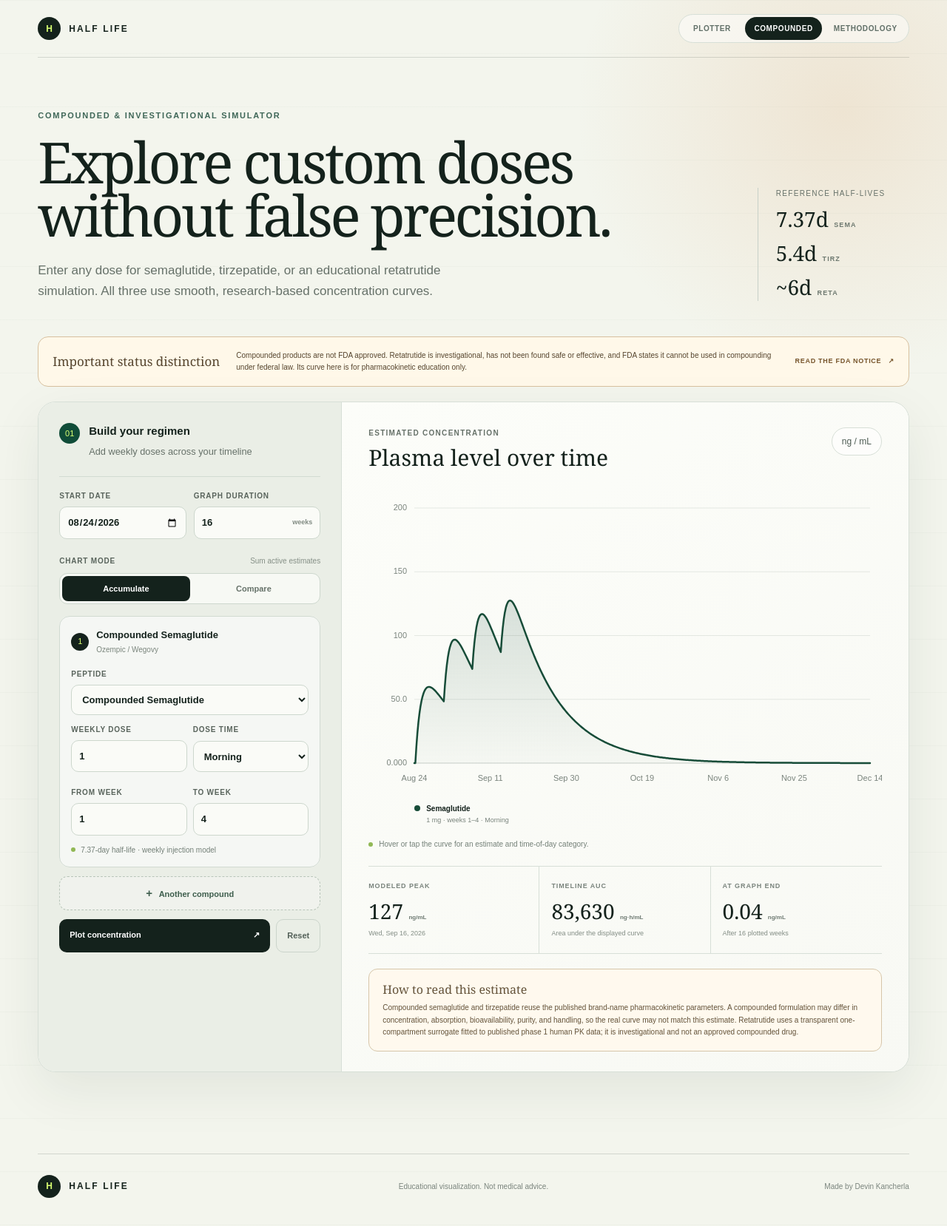
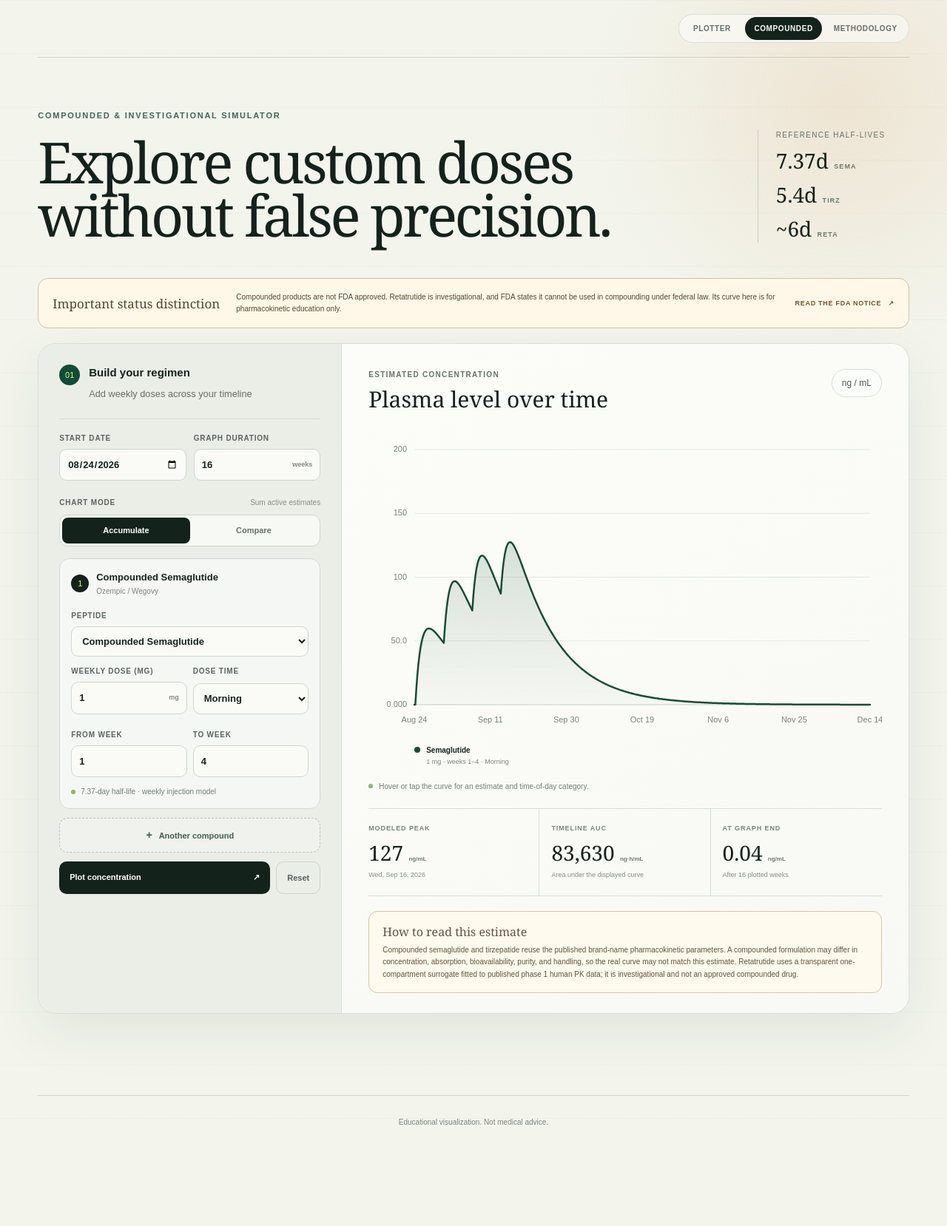
Before and after one commit to dev1niscool/glp1concentration, a Next.js app: page /compounded in a window 1280 px wide. Shown: the top 1658 px of the page at 74% size. After the commit the page ends 1567 px from the top, so only its background shows below. Built offline with nearby package versions, Linux system fonts and the light colour scheme.

Commit message:
Simplify branding and compounded dose input

```diff
--- a/app/globals.css
+++ b/app/globals.css
@@ -30,11 +30,8 @@ button:focus-visible, input:focus-visible, select:focus-visible, a:focus-visible
   background-size: auto, 100% 72px, auto;
 }
 
-.topbar { height: 78px; display: flex; align-items: center; justify-content: space-between; border-bottom: 1px solid rgba(20,34,28,.15); }
-.brand { display: flex; gap: 11px; align-items: center; color: var(--ink); text-decoration: none; font-size: 12px; font-weight: 800; letter-spacing: .18em; }
-.brand-mark { display: grid; place-items: center; width: 31px; height: 31px; border-radius: 50%; background: var(--ink); color: var(--lime); letter-spacing: 0; }
-.science-chip, .unit-chip { border: 1px solid var(--line); background: rgba(255,255,255,.6); border-radius: 100px; padding: 9px 13px; color: #4c5b52; font-size: 12px; text-decoration: none; }
-.science-chip span { margin-left: 8px; }
+.topbar { height: 78px; display: flex; align-items: center; justify-content: flex-end; border-bottom: 1px solid rgba(20,34,28,.15); }
+.unit-chip { border: 1px solid var(--line); background: rgba(255,255,255,.6); border-radius: 100px; padding: 9px 13px; color: #4c5b52; font-size: 12px; text-decoration: none; }
 .page-tabs { display: flex; align-items: center; gap: 4px; padding: 3px; border: 1px solid var(--line); border-radius: 100px; background: rgba(255,255,255,.5); }
 .page-tabs a { min-width: 82px; padding: 8px 12px; border-radius: 100px; color: #617068; font-size: 10px; font-weight: 800; letter-spacing: .06em; text-align: center; text-decoration: none; text-transform: uppercase; }
 .page-tabs a.active { background: var(--ink); color: white; }
@@ -43,7 +40,6 @@ button:focus-visible, input:focus-visible, select:focus-visible, a:focus-visible
 .hero { max-width: 1320px; margin: 0 auto; padding: 70px 0 48px; display: flex; align-items: flex-end; justify-content: space-between; gap: 42px; }
 .eyebrow { margin: 0 0 18px; text-transform: uppercase; letter-spacing: .16em; font-size: 11px; font-weight: 800; color: #3f6758; }
 h1 { margin: 0; font-family: Georgia, 'Times New Roman', serif; font-size: clamp(48px,6vw,88px); font-weight: 400; line-height: .95; letter-spacing: -.045em; }
-.lede { max-width: 610px; margin: 24px 0 0; color: var(--muted); font-size: 17px; line-height: 1.6; }
 .hero-stat { min-width: 205px; display: grid; gap: 8px; border-left: 1px solid #c7d0c8; padding-left: 24px; }
 .hero-stat > span { font-size: 10px; color: var(--muted); text-transform: uppercase; letter-spacing: .13em; }
 .hero-stat strong { font: 400 28px Georgia, serif; }
@@ -232,9 +228,8 @@ input:hover, select:hover { border-color: #9aaa9e; }
 .method-sources { scroll-margin-top: 82px; }
 .source-note { max-width: 380px; margin: 18px 0 0; color: var(--muted); font-size: 10px; line-height: 1.7; }
 
-footer { max-width: 1320px; margin: 110px auto 0; display: grid; grid-template-columns: 1fr auto 1fr; align-items: center; border-top: 1px solid rgba(20,34,28,.15); padding-top: 28px; color: #7a847d; }
+footer { max-width: 1320px; margin: 110px auto 0; display: flex; justify-content: center; border-top: 1px solid rgba(20,34,28,.15); padding-top: 28px; color: #7a847d; }
 footer p { margin: 0; font-size: 10px; }
-footer small { justify-self: end; font-size: 10px; }
 
 @media (max-width: 1020px) {
   .workspace { grid-template-columns: 360px minmax(0,1fr); }
@@ -262,17 +257,13 @@ footer small { justify-self: end; font-size: 10px; }
   .method-hero-note { max-width: 430px; }
   .method-block { grid-template-columns: 1fr; gap: 35px; margin-top: 75px; }
   .method-copy { padding-top: 22px; }
-  footer { grid-template-columns: 1fr auto; row-gap: 20px; }
-  footer p { grid-column: 1 / -1; grid-row: 2; }
 }
 
 @media (max-width: 540px) {
-  .science-chip { display: none; }
   .topbar { height: 70px; }
   .page-tabs { gap: 1px; }
   .page-tabs a { min-width: auto; padding: 8px 7px; font-size: 7px; }
   h1 { font-size: 45px; }
-  .lede { font-size: 14px; }
   .control-panel { padding: 22px 17px; }
   .setup-grid { grid-template-columns: 1fr; }
   .compound-grid { grid-template-columns: 1fr 1fr; }
@@ -291,7 +282,6 @@ footer small { justify-self: end; font-size: 10px; }
   .parameter-notes article + article { padding-left: 0; border-left: 0; border-top: 1px solid #bdc9be; }
   .equation-card { padding: 21px 18px; }
   .equation-card code { min-width: 620px; }
-  footer small { text-align: right; }
 }
 
 @media (prefers-reduced-motion: reduce) {
--- a/app/layout.tsx
+++ b/app/layout.tsx
@@ -14,17 +14,17 @@ const geistMono = Geist_Mono({
 
 export const metadata: Metadata = {
   metadataBase: new URL('https://dev1niscool.github.io/glp-1-plotter/'),
-  title: 'Half Life — GLP-1 Concentration Plotter',
+  title: 'GLP-1 Concentration Plotter',
   description: 'Plot modeled semaglutide and tirzepatide plasma concentration over time.',
   openGraph: {
-    title: 'Half Life — GLP-1 Concentration Plotter',
+    title: 'GLP-1 Concentration Plotter',
     description: 'Explore modeled weekly semaglutide and tirzepatide plasma concentration over time.',
     type: 'website',
-    images: [{ url: 'og.png', width: 1731, height: 909, alt: 'Half Life GLP-1 concentration plotter' }],
+    images: [{ url: 'og.png', width: 1731, height: 909, alt: 'GLP-1 concentration plotter' }],
   },
   twitter: {
     card: 'summary_large_image',
-    title: 'Half Life — GLP-1 Concentration Plotter',
+    title: 'GLP-1 Concentration Plotter',
     description: 'Explore modeled weekly semaglutide and tirzepatide plasma concentration over time.',
     images: ['og.png'],
   },
--- a/app/methodology/page.tsx
+++ b/app/methodology/page.tsx
@@ -3,14 +3,14 @@ import Link from 'next/link';
 import { SiteFooter, SiteHeader } from '../site-chrome';
 
 export const metadata: Metadata = {
-  title: 'Methodology — Half Life',
-  description: 'The equations, pharmacokinetic parameters, validation checks, sources, and limitations behind the Half Life branded and compounded GLP-1 plotters.',
+  title: 'Methodology — GLP-1 Concentration Plotter',
+  description: 'The equations, pharmacokinetic parameters, validation checks, sources, and limitations behind the branded and compounded GLP-1 plotters.',
   openGraph: {
-    title: 'Methodology — Half Life GLP-1 Plotter',
+    title: 'Methodology — GLP-1 Concentration Plotter',
     description: 'See exactly how the semaglutide and tirzepatide concentration curves are calculated and validated.',
   },
   twitter: {
-    title: 'Methodology — Half Life GLP-1 Plotter',
+    title: 'Methodology — GLP-1 Concentration Plotter',
     description: 'See exactly how the semaglutide and tirzepatide concentration curves are calculated and validated.',
   },
 };
@@ -175,7 +175,7 @@ export default function MethodologyPage() {
             <li><strong>Not dose equivalence.</strong> Adding semaglutide and tirzepatide concentrations is a mass visualization only and does not imply equal effect or safety.</li>
             <li><strong>Not oral semaglutide.</strong> Rybelsus and Wegovy tablets use daily oral dosing with highly condition-dependent bioavailability, so they are outside this weekly injection model.</li>
             <li><strong>Compounded products are not FDA approved.</strong> Their formulation, labeled concentration, absorption, quality, and bioavailability can differ. The compounded semaglutide and tirzepatide curves assume the published brand-name parameters and may not represent a particular vial.</li>
-            <li><strong>Retatrutide is investigational.</strong> FDA states it cannot be used in compounding under federal law and has not been found safe or effective. Its curve is a simplified fit to phase 1 human PK, not an approved dosing model or support for use or sourcing.</li>
+            <li><strong>Retatrutide is investigational.</strong> FDA states it cannot be used in compounding under federal law. Its curve is a simplified fit to phase 1 human PK, not an approved dosing model or support for use or sourcing.</li>
             <li><strong>Not treatment advice.</strong> Do not use the graph to start, stop, combine, or change medication. Ask a licensed clinician or pharmacist.</li>
           </ul>
         </div>
--- a/app/plotter-client.tsx
+++ b/app/plotter-client.tsx
@@ -344,7 +344,7 @@ function CompoundCard({
             const label = variant === 'branded'
               ? `${item.name} · ${item.brands}`
               : compound === 'retatrutide'
-                ? 'Retatrutide · investigational; compounding prohibited'
+                ? 'Retatrutide · investigational'
                 : `Compounded ${item.name}`;
             return <option key={compound} value={compound}>{label}</option>;
           })}
@@ -352,12 +352,13 @@ function CompoundCard({
       </label>
       <div className="compound-grid">
         <label>
-          Weekly dose
+          {variant === 'compounded' ? 'Weekly dose (mg)' : 'Weekly dose'}
           {variant === 'branded' ? (
             <select value={regimen.doseMg} onChange={(event) => update({ doseMg: Number(event.target.value) })}>
               {profile.doses.map((dose) => <option key={dose} value={dose}>{dose} mg</option>)}
             </select>
           ) : (
+            <span className="input-with-suffix">
               <input
                 type="number"
                 min="0.001"
@@ -366,8 +367,10 @@ function CompoundCard({
                 inputMode="decimal"
                 value={regimen.doseMg}
                 onChange={(event) => update({ doseMg: Math.max(0.001, Number(event.target.value) || 0.001) })}
-              aria-label="Custom weekly dose in milligrams"
+                aria-label="Custom weekly dose in mg"
               />
+              <small>mg</small>
+            </span>
           )}
         </label>
         <label>
@@ -475,9 +478,6 @@ export function PlotterClient({ variant }: { variant: PlotterVariant }) {
         <div>
           <p className="eyebrow">{variant === 'branded' ? 'GLP-1 concentration plotter' : 'Compounded & investigational simulator'}</p>
           <h1>{variant === 'branded' ? <>See how each weekly dose<br />builds in your system.</> : <>Explore custom doses<br />without false precision.</>}</h1>
-          <p className="lede">{variant === 'branded'
-            ? 'Explore a research-based estimate for injected semaglutide and tirzepatide—week by week, dose by dose.'
-            : 'Enter any dose for semaglutide, tirzepatide, or an educational retatrutide simulation. All three use smooth, research-based concentration curves.'}</p>
         </div>
         <div className="hero-stat" aria-label="Drug half-life reference">
           <span>Reference half-lives</span>
@@ -490,7 +490,7 @@ export function PlotterClient({ variant }: { variant: PlotterVariant }) {
       {variant === 'compounded' && (
         <aside className="compounded-alert" role="note">
           <strong>Important status distinction</strong>
-          <p>Compounded products are not FDA approved. Retatrutide is investigational, has not been found safe or effective, and FDA states it cannot be used in compounding under federal law. Its curve here is for pharmacokinetic education only.</p>
+          <p>Compounded products are not FDA approved. Retatrutide is investigational, and FDA states it cannot be used in compounding under federal law. Its curve here is for pharmacokinetic education only.</p>
           <a href="https://www.fda.gov/drugs/drug-alerts-and-statements/fdas-concerns-unapproved-glp-1-drugs-used-weight-loss" target="_blank" rel="noreferrer">Read the FDA notice <span aria-hidden="true">↗</span></a>
         </aside>
       )}
--- a/app/site-chrome.tsx
+++ b/app/site-chrome.tsx
@@ -3,10 +3,6 @@ import Link from 'next/link';
 export function SiteHeader({ active }: { active: 'plotter' | 'compounded' | 'methodology' }) {
   return (
     <header className="topbar">
-      <Link className="brand" href="/" aria-label="Half Life home">
-        <span className="brand-mark" aria-hidden="true">H</span>
-        <span>HALF LIFE</span>
-      </Link>
       <nav className="page-tabs" aria-label="Primary navigation">
         <Link className={active === 'plotter' ? 'active' : ''} href="/">Plotter</Link>
         <Link className={active === 'compounded' ? 'active' : ''} href="/compounded">Compounded</Link>
@@ -19,12 +15,7 @@ export function SiteHeader({ active }: { active: 'plotter' | 'compounded' | 'met
 export function SiteFooter() {
   return (
     <footer>
-      <Link className="brand" href="/">
-        <span className="brand-mark" aria-hidden="true">H</span>
-        <span>HALF LIFE</span>
-      </Link>
       <p>Educational visualization. Not medical advice.</p>
-      <small>Made by Devin Kancherla</small>
     </footer>
   );
 }
```
Lines whose indentation alone changed are shown as unchanged.
